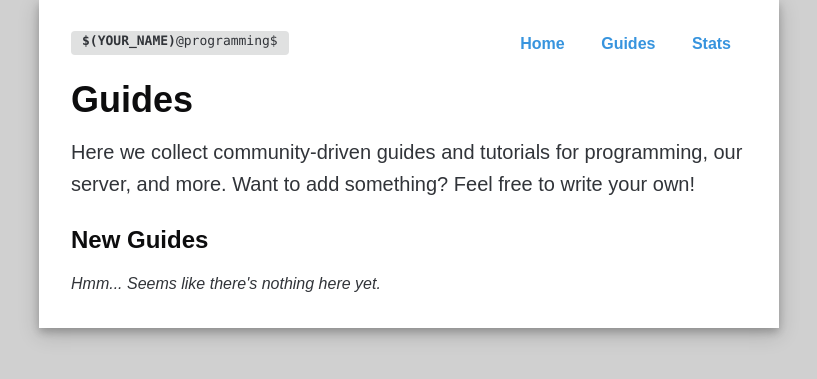
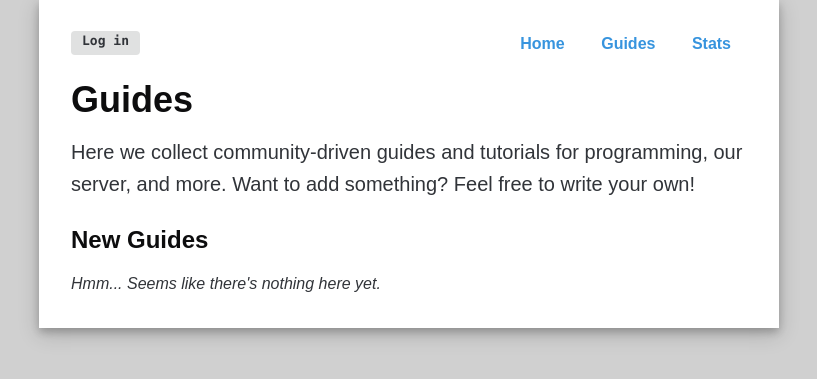
Before and after one commit to jchristgit/programming-site, a Django app: page /guides/ in a window 1280 px wide. Shown: the top 379 px of the page, without its empty margins (231-1048 px from the left). Run offline with Django 3.2, Linux system fonts and the light colour scheme; data that the repository does not hold is empty; parts of the project's set-up code (start-up, migrations or seed data) failed here and were passed over; some libraries are stand-ins or nearby versions.

Commit message:
Show `Log in` instead of weird prompt.

```diff
--- a/website/templates/base.html
+++ b/website/templates/base.html
@@ -26,7 +26,7 @@
       <a class="black strong" href="{% url 'profiles:detail' user.id %}">{{ request.user.first_name }}</a>@programming$
     {% else %}
       {# If the user is not logged in, provide a link to the consent view #}
-      <a class="black strong" href="/accounts/prelogin">$(YOUR_NAME)</a>@programming$
+      <a class="black strong" href="/accounts/prelogin">Log in</a>
     {% endif %}
   </code>
   <a class="nav-link" href="{% url 'home:index' %}">Home</a>
```
